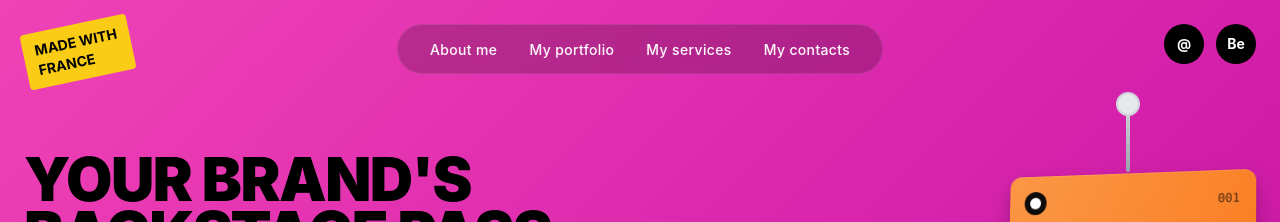
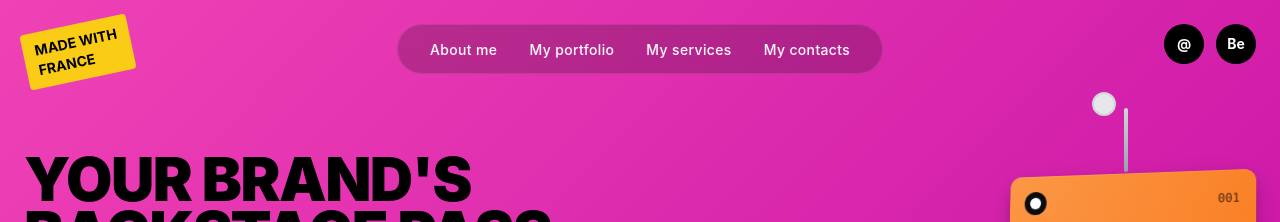
Before and after one commit to yvaxivon/backstage-brand-pass, a React (Vite) app: page / in a window 1280 px wide. Shown: the top 222 px of the page. Built offline with nearby package versions, Linux system fonts and the light colour scheme.

Commit message:
Fix hero section layout
Adjusted the positioning of the lanyard to the right side of the hero section. Corrected the placement of the headline, tagline, and button to the left, aligning with standard landing page layouts.

```diff
--- a/src/components/HeroSection.tsx
+++ b/src/components/HeroSection.tsx
@@ -52,9 +52,9 @@ const HeroSection = () => {
             {/* Right Content - ID Badge */}
             <div className="lg:col-span-5 flex justify-center lg:justify-end">
               <div className="relative">
-                {/* Extended Lanyard for right positioning */}
-                <div className="absolute -top-16 left-1/2 transform -translate-x-1/2 w-1 h-16 bg-gradient-to-b from-gray-300 to-gray-400 rounded-full"></div>
-                <div className="absolute -top-20 left-1/2 transform -translate-x-1/2 w-6 h-6 border-2 border-gray-300 rounded-full bg-gray-200"></div>
+                {/* Lanyard positioned on the right side */}
+                <div className="absolute -top-16 right-32 w-1 h-16 bg-gradient-to-b from-gray-300 to-gray-400 rounded-full"></div>
+                <div className="absolute -top-20 right-32 w-6 h-6 border-2 border-gray-300 rounded-full bg-gray-200 transform -translate-x-1/2"></div>
                 <IDBadge />
               </div>
             </div>
```
